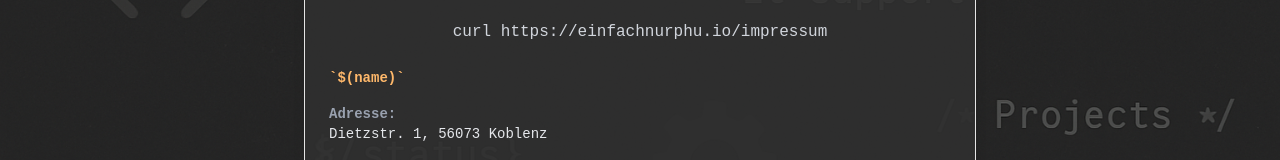
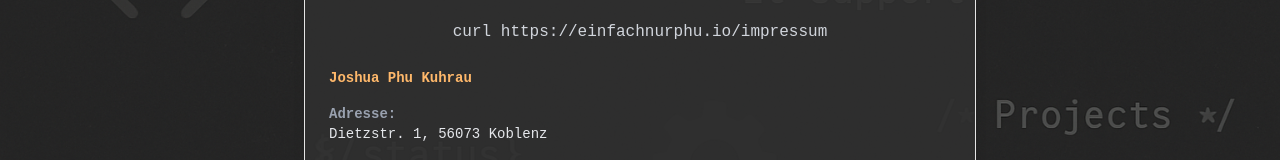
Before and after one commit to commanderphu/kit-portfolio, a Next.js app: page /impressum in a window 1280 px wide. Shown: the part 153-313 px from the top of the page. Built offline with nearby package versions, Linux system fonts and the light colour scheme.

Commit message:
fix: correct environment variable retrieval and display name in Impressum component

```diff
--- a/src/app/impressum/page.tsx
+++ b/src/app/impressum/page.tsx
@@ -7,7 +7,8 @@ import { getEnvVars } from "@/lib/vars";
 export default function Impressum() {
     const [isBooting, setIsBooting] = useState(true);
 
-    const name = getEnvVars("NAME");
+    const envVars = getEnvVars("");
+    const name = envVars.NAME;
 
     // Bootscreen für 3 Sekunden anzeigen
     useEffect(() => {
@@ -37,7 +38,7 @@ export default function Impressum() {
                     <p className="text-gray-300 mb-6 text-center">curl https://einfachnurphu.io/impressum</p>
                     <ul className="space-y-4 text-sm text-gray-200">
                         <li>
-                            <strong className="text-orange-300">`$(name)`</strong>
+                            <strong className="text-orange-300">{name}</strong>
                         </li>
                         <li>
                             <span className="font-semibold text-gray-400">Adresse:</span>
```
